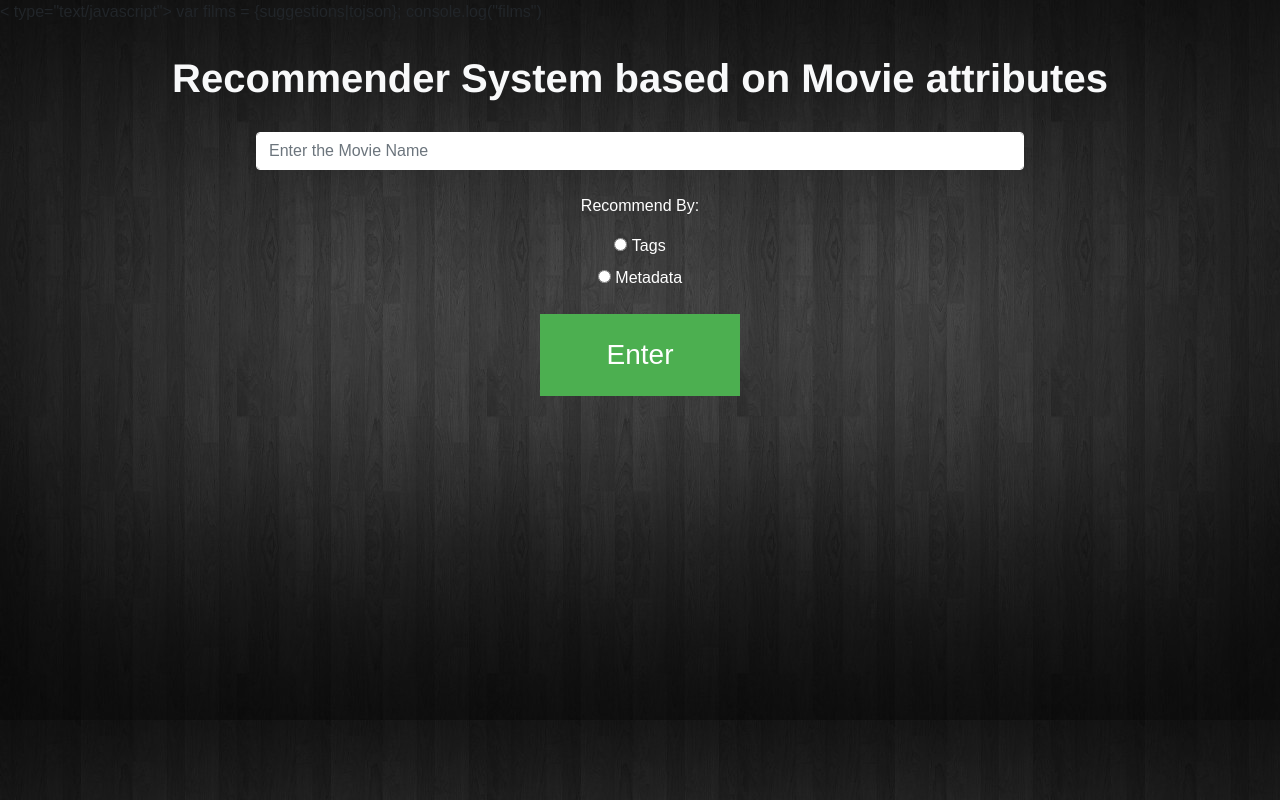
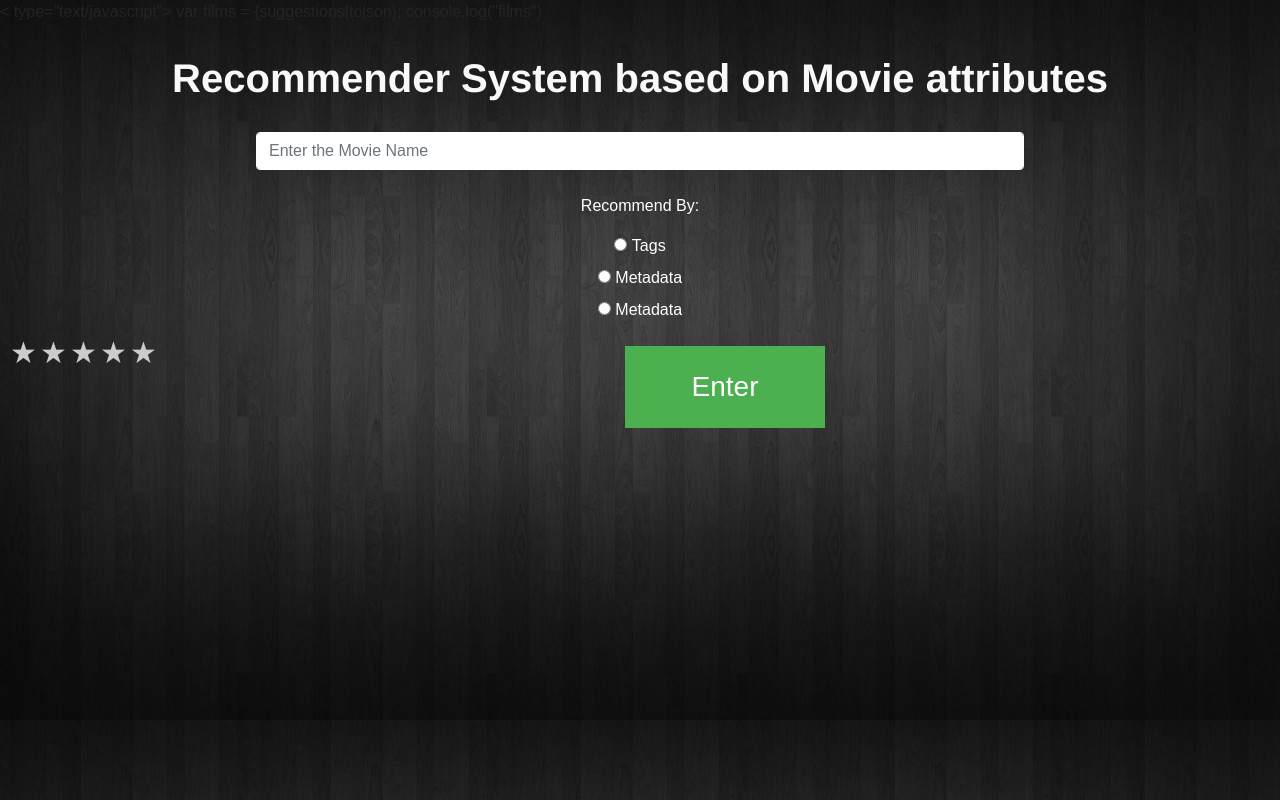
Before and after one commit to sudeep93/MA981_Dissertation, a Flask app: template templates/home.html in a window 1280 px wide. Run offline with Flask 2, Linux system fonts and the light colour scheme; the template is opened without the code that fills it, so the values that code supplies are empty; parts of the project's set-up code (start-up, migrations or seed data) failed here and were passed over; some libraries are stand-ins or nearby versions.

Commit message:
commit message goes heres

```diff
--- a/templates/home.html
+++ b/templates/home.html
@@ -12,6 +12,47 @@
 
 
   <style>
+  *{
+    margin: 0;
+    padding: 0;
+}
+.rate {
+    float: left;
+    height: 46px;
+    padding: 0 10px;
+}
+.rate:not(:checked) > input {
+    position:absolute;
+    top:-9999px;
+}
+.rate:not(:checked) > label {
+    float:right;
+    width:1em;
+    overflow:hidden;
+    white-space:nowrap;
+    cursor:pointer;
+    font-size:30px;
+    color:#ccc;
+}
+.rate:not(:checked) > label:before {
+    content: '★ ';
+}
+.rate > input:checked ~ label {
+    color: #ffc700;
+}
+.rate:not(:checked) > label:hover,
+.rate:not(:checked) > label:hover ~ label {
+    color: #deb217;
+}
+.rate > input:checked + label:hover,
+.rate > input:checked + label:hover ~ label,
+.rate > input:checked ~ label:hover,
+.rate > input:checked ~ label:hover ~ label,
+.rate > label:hover ~ input:checked ~ label {
+    color: #c59b08;
+}
+
+
   	.movie {
       color: #fff;
     	margin-left: auto;
@@ -119,6 +160,20 @@
   <label for="tags">Tags</label><br>
   <input type="radio" id="metas" name="sel" value="metas">
   <label for="metas">Metadata</label><br>
+    <input type="radio" id="metas" name="sel" value="colab">
+  <label for="colab">Metadata</label><br>
+   <div class="rate">
+    <input type="radio" id="star5" name="ratings" value="5" />
+    <label for="star5" title="text">5 stars</label>
+    <input type="radio" id="star4" name="ratings" value="4" />
+    <label for="star4" title="text">4 stars</label>
+    <input type="radio" id="star3" name="ratings" value="3" />
+    <label for="star3" title="text">3 stars</label>
+    <input type="radio" id="star2" name="ratings" value="2" />
+    <label for="star2" title="text">2 stars</label>
+    <input type="radio" id="star1" name="ratings" value="1" />
+    <label for="star1" title="text">1 star</label>
+  </div>
 		</div>
 
 		<div class="form-group" style="text-align: center;">
```
